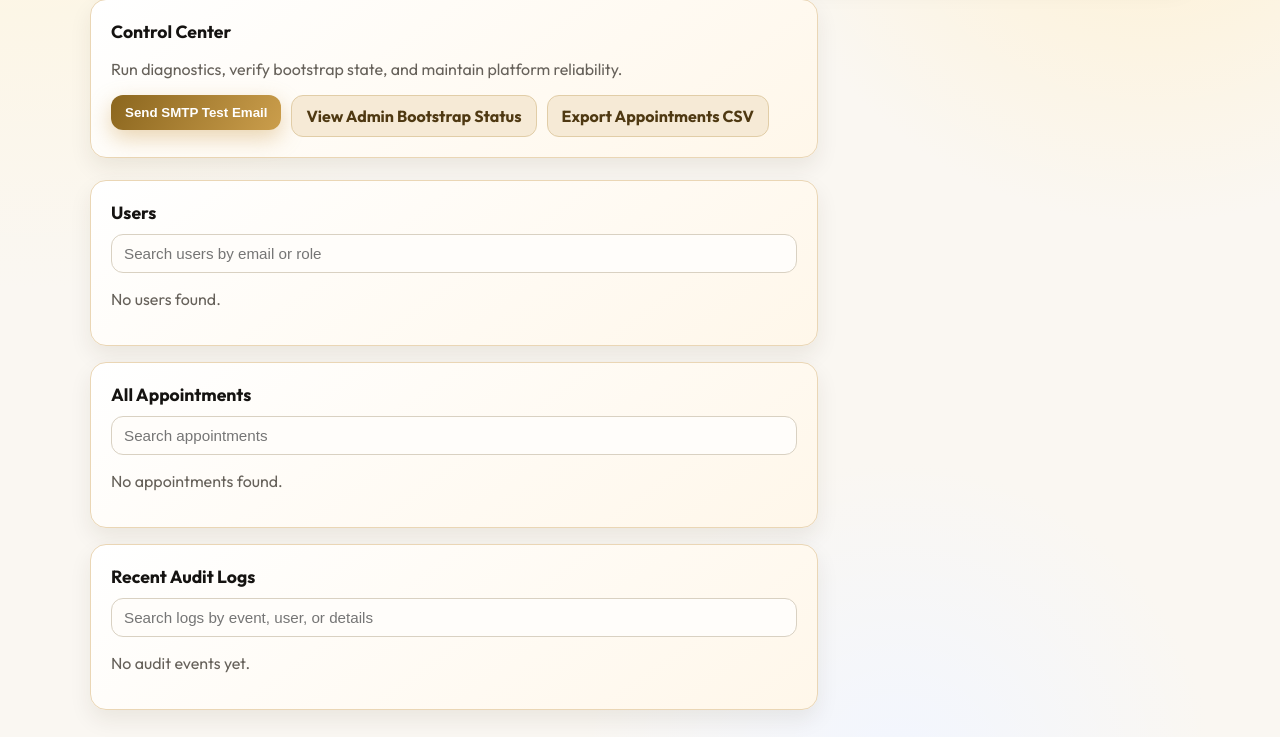
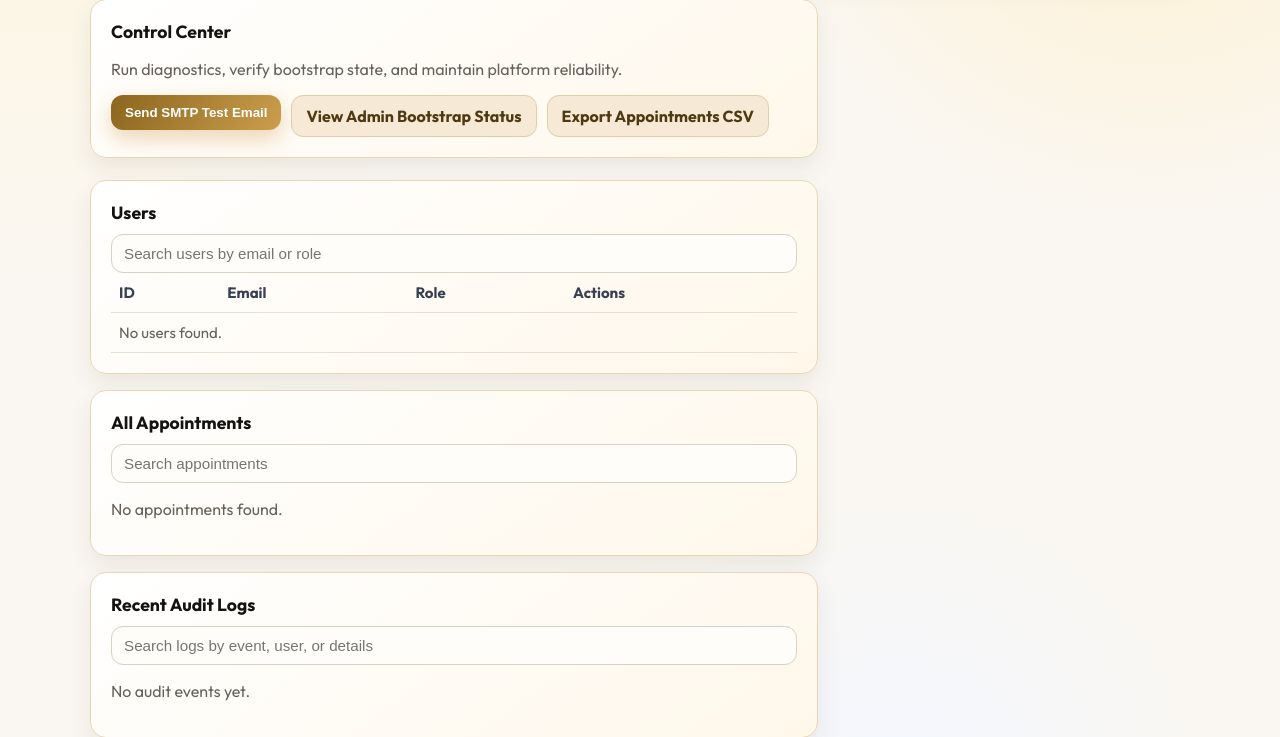
Before and after one commit to Kaif0333/Attica-Gold-Project, a FastAPI app: template templates/admin.html in a window 1280 px wide. Shown: the part 272-1009 px from the top of the page. Run offline with FastAPI, Linux system fonts and the light colour scheme; the template is opened without the code that fills it, so the values that code supplies are empty.

Commit message:
fix: always render admin users table with empty state row

```diff
--- a/templates/admin.html
+++ b/templates/admin.html
@@ -33,7 +33,6 @@
     <article class="panel wide reveal premium-panel">
         <h3>Users</h3>
         <input type="text" placeholder="Search users by email or role" data-filter-target="#users-table">
-        {% if users %}
         <table class="table" id="users-table">
             <thead>
                 <tr>
@@ -44,6 +43,7 @@
                 </tr>
             </thead>
             <tbody>
+                {% if users %}
                 {% for user in users %}
                 <tr>
                     <td>{{ user.id }}</td>
@@ -62,11 +62,13 @@
                     </td>
                 </tr>
                 {% endfor %}
+                {% else %}
+                <tr>
+                    <td colspan="4" class="muted">No users found.</td>
+                </tr>
+                {% endif %}
             </tbody>
         </table>
-        {% else %}
-        <p class="muted">No users found.</p>
-        {% endif %}
     </article>
 
     <article class="panel wide reveal premium-panel">
```
